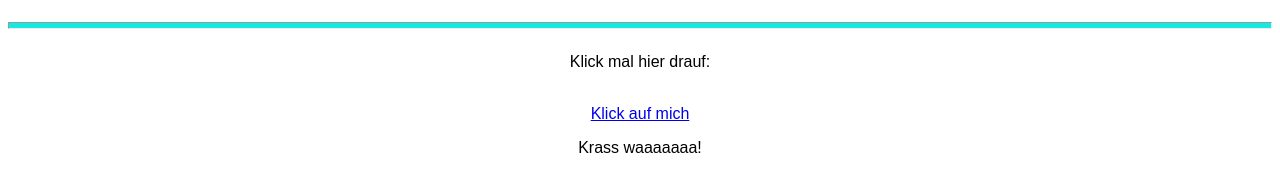
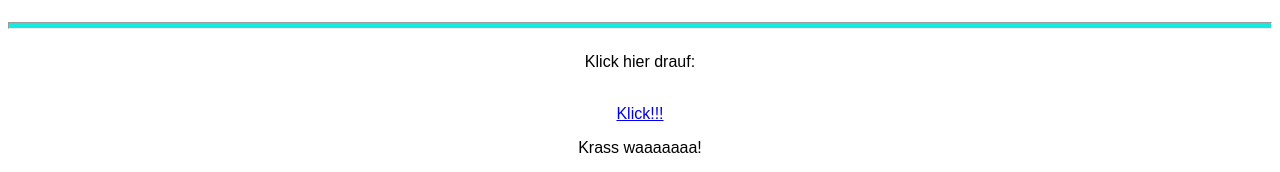
Before and after one commit to nailcan3883/page, a plain HTML site: page index.html in a window 1280 px wide. Shown: the part 189-361 px from the top of the page. Drawn offline with Linux system fonts and the light colour scheme.

Commit message:
Update index.html

```diff
--- a/index.html
+++ b/index.html
@@ -26,8 +26,8 @@
                 <a href="kontakt.html">HTML Fortschritt 1</a><br>
                 <hr>
 
-                <p>Klick mal hier drauf:</p><br>
-                <a href="lustig.mp4">Klick auf mich</a>
+                <p>Klick hier drauf:</p><br>
+                <a href="lustig.mp4">Klick!!!</a>
 
 
                 <p>Krass waaaaaaa!</p>
```
